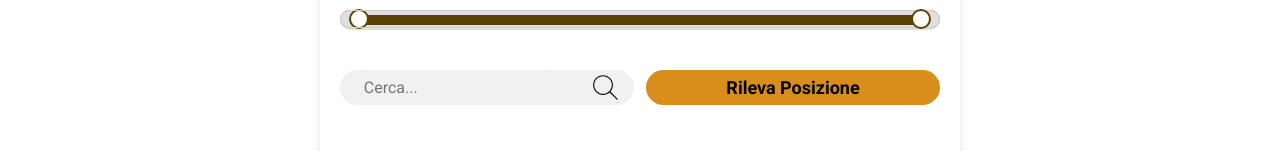
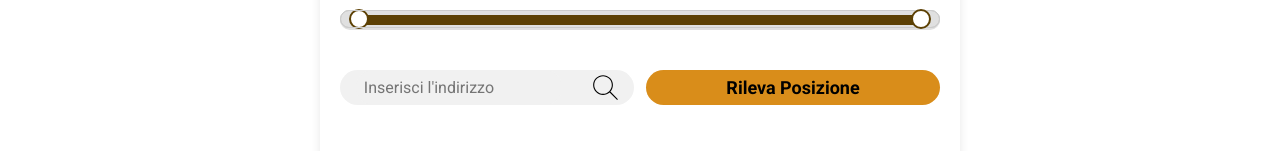
Before and after one commit to micheleDeca/MarketMatchReact, a React (Vite) app: page /isabella in a window 1280 px wide. Shown: the part 433-584 px from the top of the page. Built offline with nearby package versions, Linux system fonts and the light colour scheme.

Commit message:
Update FilterPopUp.jsx

```diff
--- a/src/Components/ButtonFilter/FilterPopUp/FilterPopUp.jsx
+++ b/src/Components/ButtonFilter/FilterPopUp/FilterPopUp.jsx
@@ -122,7 +122,7 @@ export default function FilterPopUp(elements) {
 
                 <div className="position">
                     <div className="manualPosition">
-                    <SearchBar />
+                    <SearchBar placeholder="Inserisci l'indirizzo" />
                     </div>
                     <div className="autoPosition">
                     <PositionButton />
```
